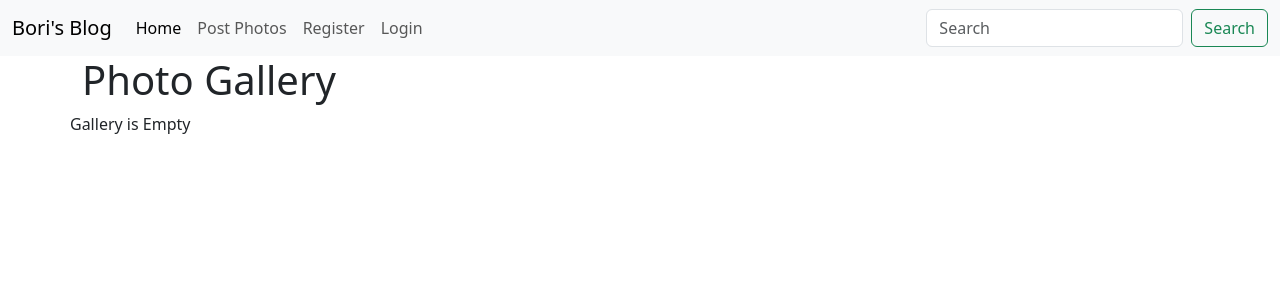
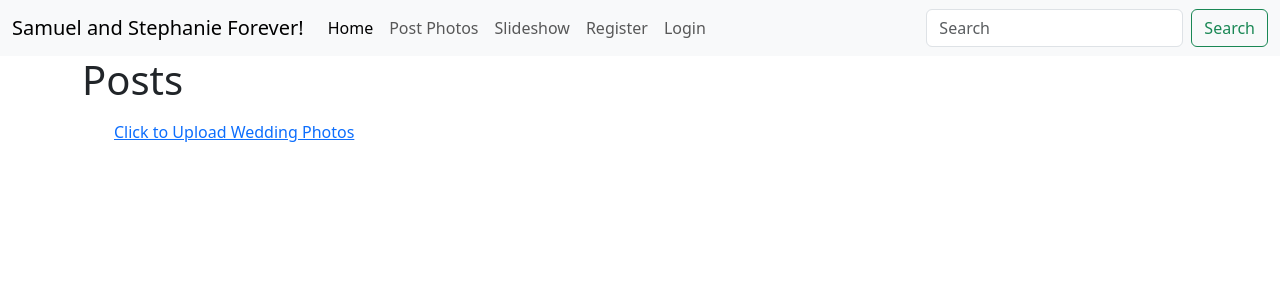
Before and after one commit to clanofbori/forever, a Django app: page / in a window 1280 px wide. Shown: the top 300 px of the page. Run offline with Django 4.2, Linux system fonts and the light colour scheme; data that the repository does not hold is empty; parts of the project's set-up code (start-up, migrations or seed data) failed here and were passed over; some libraries are stand-ins or nearby versions.

Commit message:
added web text. increased readability in photo home page

```diff
--- a/first_project/theblog/templates/base.html
+++ b/first_project/theblog/templates/base.html
@@ -4,7 +4,7 @@
     <meta charset="utf-8">
     <meta name="viewport" content="width=device-width, initial-scale=1">
     <title>{% block title %}
-      Bori's Forest
+      Samuel and Stephanie Forever!
     {% endblock %}
   </title>
     <link href="https://cdn.jsdelivr.net/npm/bootstrap@5.3.0-alpha1/dist/css/bootstrap.min.css" rel="stylesheet" integrity="sha384-GLhlTQ8iRABdZLl6O3oVMWSktQOp6b7In1Zl3/Jr59b6EGGoI1aFkw7cmDA6j6gD" crossorigin="anonymous">
@@ -19,7 +19,7 @@
   <body>
     <nav class="navbar navbar-expand-lg bg-body-tertiary">
       <div class="container-fluid">
-        <a class="navbar-brand" href="{% url 'home' %}">Bori's Blog</a>
+        <a class="navbar-brand" href="{% url 'home' %}">Samuel and Stephanie Forever!</a>
         <button class="navbar-toggler" type="button" data-bs-toggle="collapse" data-bs-target="#navbarSupportedContent" aria-controls="navbarSupportedContent" aria-expanded="false" aria-label="Toggle navigation">
           <span class="navbar-toggler-icon"></span>
         </button>
@@ -42,6 +42,9 @@
 
             <li class="nav-item">
               <a class="nav-link" href="{% url 'post_photos' %}">Post Photos</a>
+            </li>
+            <li class="nav-item">
+              <a class="nav-link" href="{% url 'slideshow' %}">Slideshow</a>
             </li>
 
           {% if user.is_authenticated %}
--- /dev/null
+++ b/first_project/theblog/templates/blog_home.html
@@ -0,0 +1,5 @@
+{% extends 'base.html' %}
+{% block title %}Change Password{% endblock %}
+{% block content %}
+
+<h3>Welcome to the blog!</h3>
--- a/first_project/theblog/templates/gallery.html
+++ b/first_project/theblog/templates/gallery.html
@@ -39,7 +39,7 @@
                         {% endwith %}
                     {% endif %}
                 {% empty %}
-                    <a class="nav-link" href="{% url 'post_photos' %}">Gallery is Empty</a>
+                    <a class="link" href="{% url 'post_photos' %}">Click to Upload</a>
                 {% endfor %}
             </div>
         </div>
--- a/first_project/theblog/templates/home.html
+++ b/first_project/theblog/templates/home.html
@@ -27,5 +27,8 @@
       <li></li>
   {% endfor %}
   </ul>
+  <ul>
+    <a class="link" href="{% url 'post_photos' %}">Click to Upload Wedding Photos</a>
+  </ul>
 
 {% endblock %}
--- a/first_project/theblog/urls.py
+++ b/first_project/theblog/urls.py
@@ -1,13 +1,14 @@
 from django.conf import settings
 from django.conf.urls.static import static
 from django.urls import path
-from . views import HomeView, galleryView, photoView, ImageUploadView, DeletePhotoView
+from . views import HomeView, galleryView, photoView, ImageUploadView, DeletePhotoView, SlideshowView
 
 
 urlpatterns = [
     path('', HomeView.as_view(), name='home'),
     path('photo/<str:pk>/delete', DeletePhotoView.as_view(), name='delete_photo'),
     path('gallery/', galleryView, name='gallery'),
+    path('slideshow/', SlideshowView.as_view(), name='slideshow'),
     path('photo/<str:pk>/', photoView, name='photo'),
     path('post_photos/', ImageUploadView.as_view(), name='post_photos'),
 ]+ static(settings.MEDIA_URL, document_root=settings.MEDIA_ROOT)
--- a/first_project/theblog/views.py
+++ b/first_project/theblog/views.py
@@ -8,12 +8,11 @@ from .constants import VALID_IMAGE_EXTENSIONS, VALID_VIDEO_EXTENSIONS
 
 class HomeView(ListView):
     model = Photo
-    template_name = 'gallery.html'
+    template_name = 'home.html'
     ordering = ['-post_date']
 
 def galleryView(request):
     photos = Photo.objects.all()
-    #context = {'photos': photos}
     return render (request, 'gallery.html', {
                     'photos': photos,
                    'valid_image_extensions': VALID_IMAGE_EXTENSIONS,
@@ -27,6 +26,10 @@ def photoView(request, pk):
                     'valid_image_extensions': VALID_IMAGE_EXTENSIONS,
                     'valid_video_extensions': VALID_VIDEO_EXTENSIONS,
                     })
+
+
+class SlideshowView(HomeView):
+    template_name = 'slideshow.html'
 
 
 class ImageUploadView(FormView):
```
